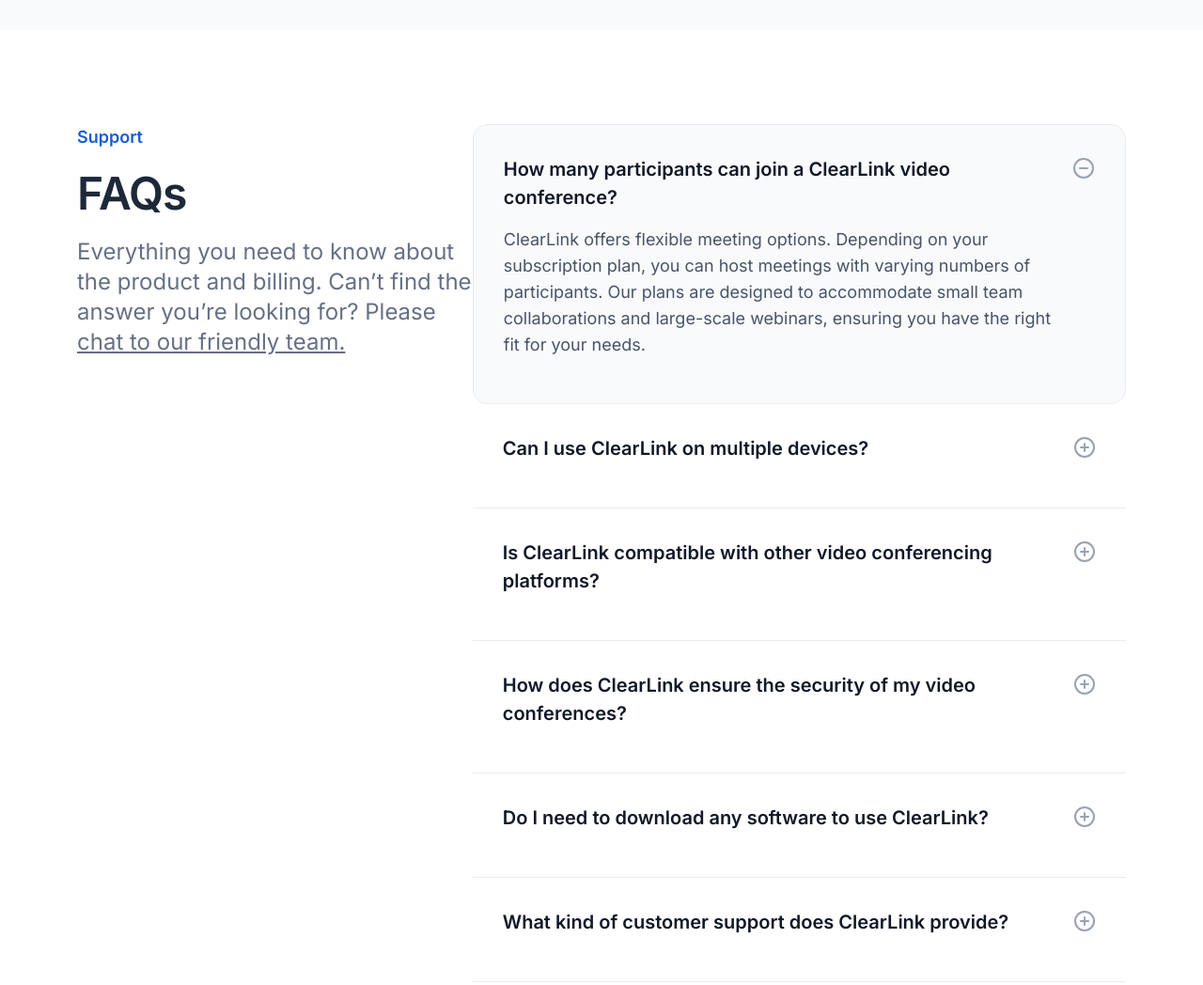
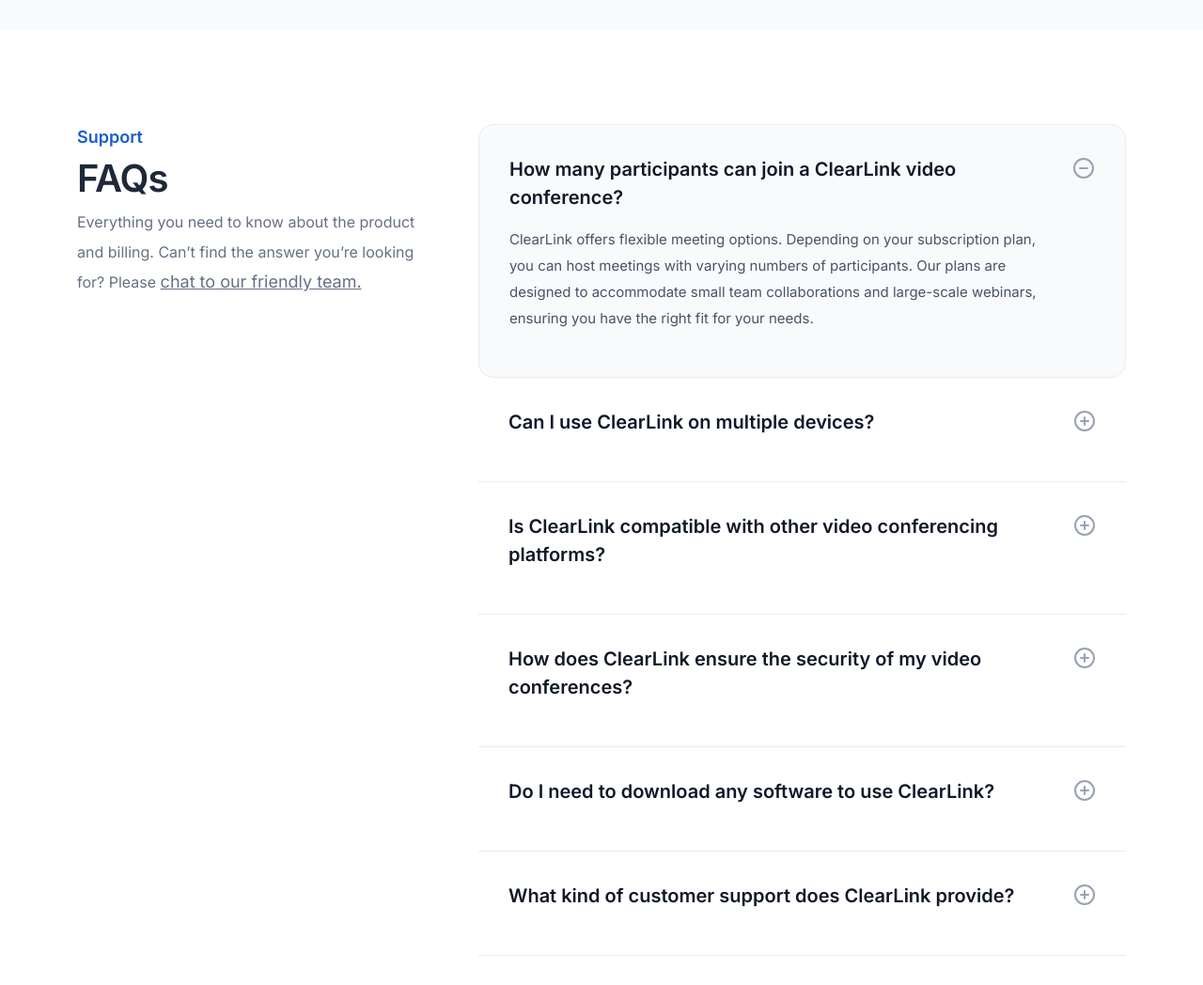
Before and after one commit to kelechieronini/talentSync, a plain HTML site: page index.html in a window 1280 px wide. Shown: the part 2220-3268 px from the top of the page at 94% size. Drawn offline with nearby package versions, Linux system fonts and the light colour scheme.

Commit message:
edited section 4 more

```diff
--- a/index.html
+++ b/index.html
@@ -356,7 +356,7 @@
       </div>
 
       <div class="section-4 d-flex container">
-        <div class="section-4-left">
+        <div class="section-4-left" style="width: 100%;">
           <p id="support">Support</p>
           <p id="faq">FAQs</p>
           <p id="section-4-para">
--- a/style.css
+++ b/style.css
@@ -389,6 +389,7 @@ p.main-text {
 
 .section-4 {
     margin-top: 100px;
+    gap: 60px;
 }
 
 p#support {
@@ -398,16 +399,18 @@ p#support {
     font-style: normal;
     font-weight: 600;
     line-height: 28px;
+    margin-bottom: 0;
 }
 
 p#faq {
     color: var(--Gray-800, #1D2939);
     font-family: 'Inter', sans-serif;
-    font-size: 48px;
+    font-size: 40px;
     font-style: normal;
     font-weight: 600;
     line-height: 60px;
     letter-spacing: -0.96px;
+    margin-bottom: 0
 }
 
 p.faq-head {
@@ -423,7 +426,7 @@ p.faq-head {
 p.faq-para {
     color: var(--Gray-600, #475467);
     font-family: 'Inter', sans-serif;
-    font-size: 18px;
+    font-size: 15px;
     font-style: normal;
     font-weight: 400;
     line-height: 28px;
@@ -451,7 +454,7 @@ p.faq-para {
 p#section-4-para {
     color: var(--Gray-500, #667085);
     font-family: 'Inter', sans-serif;
-    font-size: 24px;
+    font-size: 16px;
     font-style: normal;
     font-weight: 400;
     line-height: 32px;
@@ -460,7 +463,7 @@ p#section-4-para {
 span#chat {
     color: var(--Gray-500, #667085);
     font-family: 'Inter', sans-serif;
-    font-size: 24px;
+    font-size: 18px;
     font-style: normal;
     font-weight: 400;
     line-height: 32px;
```
